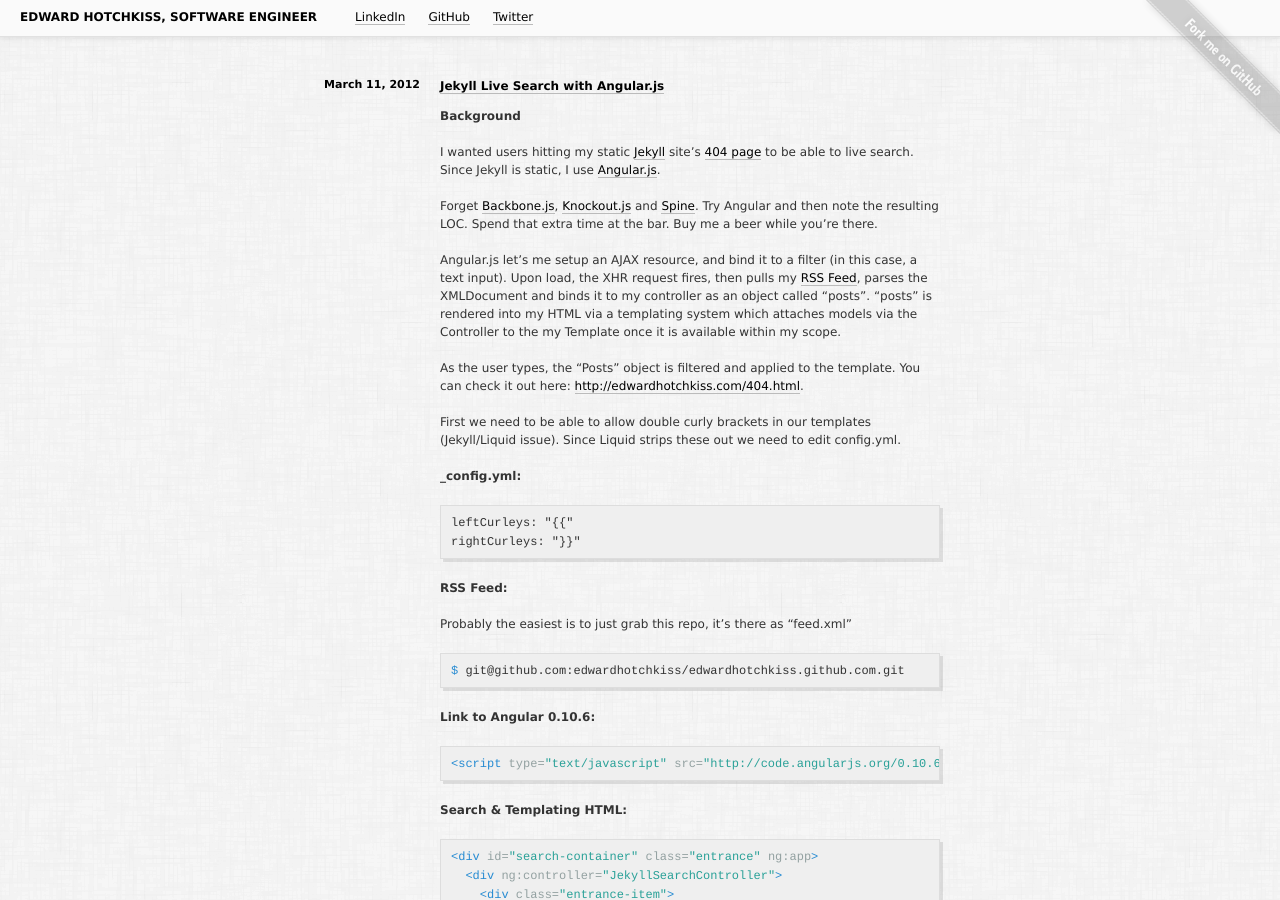
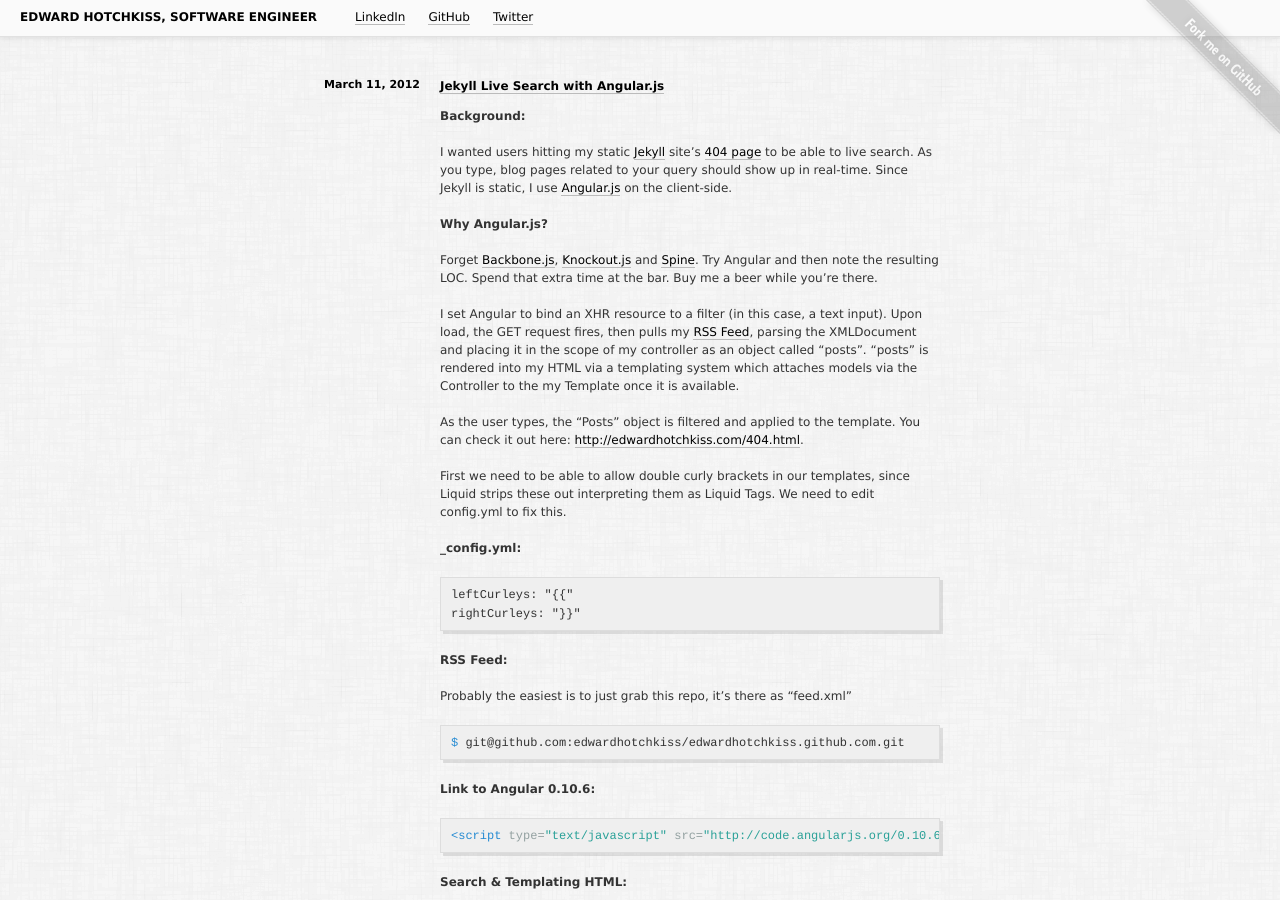
Before and after one commit to Erls-Corporation/edwardhotchkiss.com, a Jekyll site: the page built from _posts/2012-03-11-jekyll-live-search-with-angular.js.md, in a window 1280 px wide and 900 px high. Built offline with Jekyll 4.4.1, drawn with Linux system fonts in a browser that asks for light colours; Markdown is read by kramdown in place of the engine named in the settings; comment, search, counter and statistics services are not loaded; some of the changed text lies outside the part shown.

Commit message:
[jekyll obj]

```diff
--- a/404.html
+++ b/404.html
@@ -5,7 +5,7 @@ description: Error 404
 ---
 
 <script type="text/javascript">
-  mpq.track('Error 404');
+  jekyll.mpq.track('Error 404');
 </script>
 
 <div id="search-container" class="entrance" ng:app>
--- a/_posts/2012-03-11-jekyll-live-search-with-angular.js.md
+++ b/_posts/2012-03-11-jekyll-live-search-with-angular.js.md
@@ -9,17 +9,19 @@ tags:
  - Search
 ---
 
-**Background**
+**Background:**
 
-I wanted users hitting my static [Jekyll](http://jekyllrb.com/) site's [404 page](http://edwardhotchkiss.com/404.html) to be able to live search. Since Jekyll is static, I use [Angular.js](http://angularjs.org).
+I wanted users hitting my static [Jekyll](http://jekyllrb.com/) site's [404 page](http://edwardhotchkiss.com/404.html) to be able to live search. As you type, blog pages related to your query should show up in real-time. Since Jekyll is static, I use [Angular.js](http://angularjs.org) on the client-side.
+
+**Why Angular.js?**
 
 Forget [Backbone.js](http://documentcloud.github.com/backbone/), [Knockout.js](http://knockoutjs.com/) and [Spine](https://github.com/maccman/spine). Try Angular and then note the resulting LOC. Spend that extra time at the bar. Buy me a beer while you're there.
 
-Angular.js let's me setup an AJAX resource, and bind it to a filter (in this case, a text input). Upon load, the XHR request fires, then pulls my [RSS Feed](/feed.xml), parses the XMLDocument and binds it to my controller as an object called "posts". "posts" is rendered into my HTML via a templating system which attaches models via the Controller to the my Template once it is available within my scope.
+I set Angular to bind an XHR resource to a filter (in this case, a text input). Upon load, the GET request fires, then pulls my [RSS Feed](/feed.xml), parsing the XMLDocument and placing it in the scope of my controller as an object called "posts". "posts" is rendered into my HTML via a templating system which attaches models via the Controller to the my Template once it is available.
 
 As the user types, the "Posts" object is filtered and applied to the template. You can check it out here: [http://edwardhotchkiss.com/404.html](http://edwardhotchkiss.com/404.html).
 
-First we need to be able to allow double curly brackets in our templates (Jekyll/Liquid issue). Since Liquid strips these out we need to edit config.yml.
+First we need to be able to allow double curly brackets in our templates, since Liquid strips these out interpreting them as Liquid Tags. We need to edit config.yml to fix this.
 
 **_config.yml:**
 
@@ -125,6 +127,4 @@ function JekyllSearchController($http) {
 
 {% endhighlight %}
 
-There it is. It's sexy as hell! As always, any questions just [Email Me](mailto:edwardhotchkiss@me.com).
-
-**Demo/Live here**: [http://edwardhotchkiss.com/404.html](http://edwardhotchkiss.com/404.html)
+There it is, sexy as hell! As always, any questions just [Email Me](mailto:edwardhotchkiss@me.com).
```
